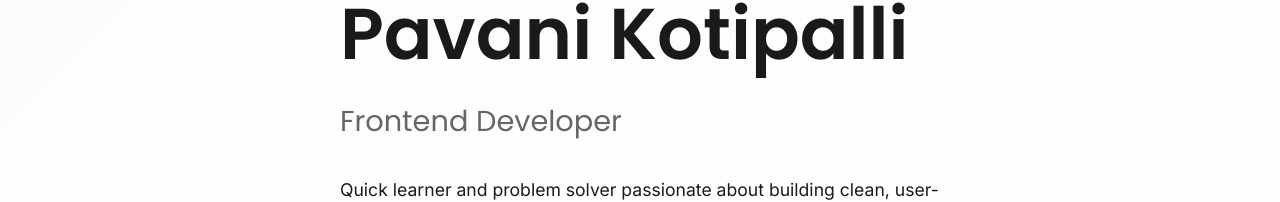
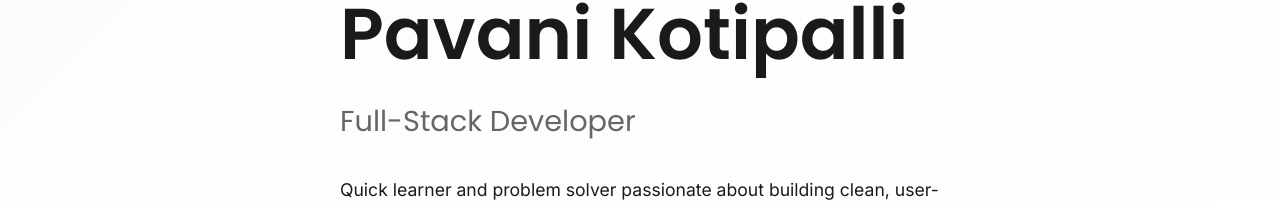
Before and after one commit to PavaniKotipalli29/Portfolio, a React (Vite) app: page / in a window 1280 px wide. Shown: the part 298-500 px from the top of the page. Built offline with nearby package versions, Linux system fonts and the light colour scheme.

Commit message:
Update title from 'Frontend Developer' to 'Full-Stack Developer'

```diff
--- a/constants.ts
+++ b/constants.ts
@@ -2,7 +2,7 @@
 export const DATA = {
   profile: {
     name: "Pavani Kotipalli",
-    title: "Frontend Developer",
+    title: "Full-Stack Developer",
     shortIntro: "Quick learner and problem solver passionate about building clean, user-focused web applications.",
     email: "kpavani2k5@gmail.com",
     phone: "Mail me for contact",
```
